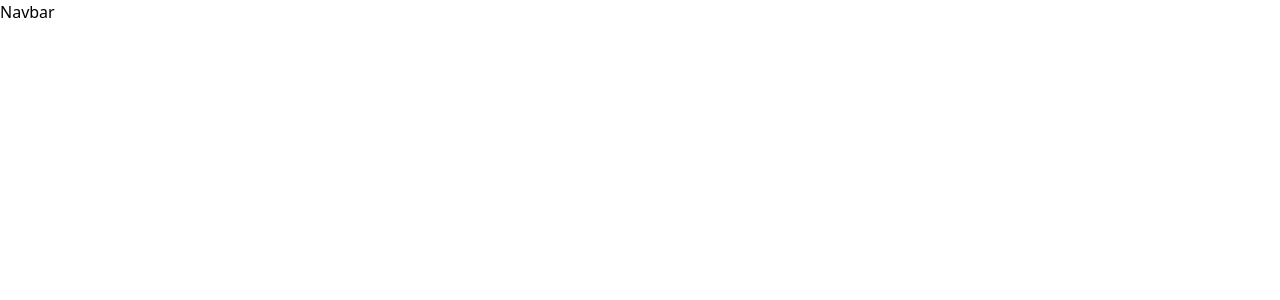
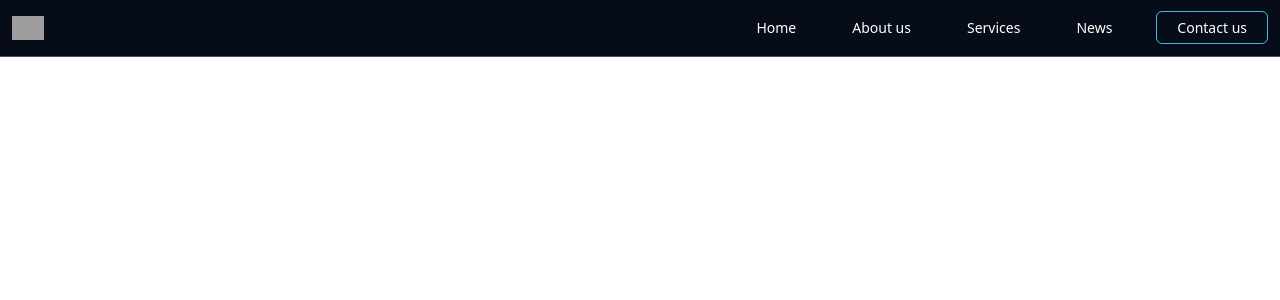
Before and after one commit to AliBoka/my-multipage, a React (Create React App) app: page / in a window 1280 px wide. Shown: the top 300 px of the page. Built offline with nearby package versions, Linux system fonts and the light colour scheme; grey boxes are pictures that could not be loaded.

Commit message:
feat : add desktop navbar

```diff
--- a/src/components/Navbar.jsx
+++ b/src/components/Navbar.jsx
@@ -1,8 +1,21 @@
 import React from 'react'
-
+import { NavLink } from 'react-router-dom'
 const Navbar = () => {
   return (
-    <div>Navbar</div>
+    <div className='w-full bg-primary px-3 text-white text-sm border-b border-b-rgba-white'>
+        <nav className='flex items-center justify-between h-14'>
+            <img src="https://tailwindui.com/img/logos/workflow-mark-indigo-500.svg" alt="logo"
+            className='w-8' />
+            <div className='hidden sm:block'>
+               <NavLink to='/' className="px-5 md:px-6 xl:px-7 py-4 hover:cursor-pointer ">Home</NavLink>
+               <NavLink to='/' className="px-5 md:px-6 xl:px-7 py-4 hover:cursor-pointer ">About us</NavLink>
+               <NavLink to='/' className="px-5 md:px-6 xl:px-7 py-4 hover:cursor-pointer ">Services</NavLink>
+               <NavLink to='/' className="px-5 md:px-6 xl:px-7 py-4 hover:cursor-pointer ">News</NavLink>
+               <NavLink to='/' className="px-5 py-1.5 ml-4 rounded-md hover:cursor-pointer border border-secondary">Contact us</NavLink>
+
+            </div>
+        </nav>
+    </div>
   )
 }
 
```
